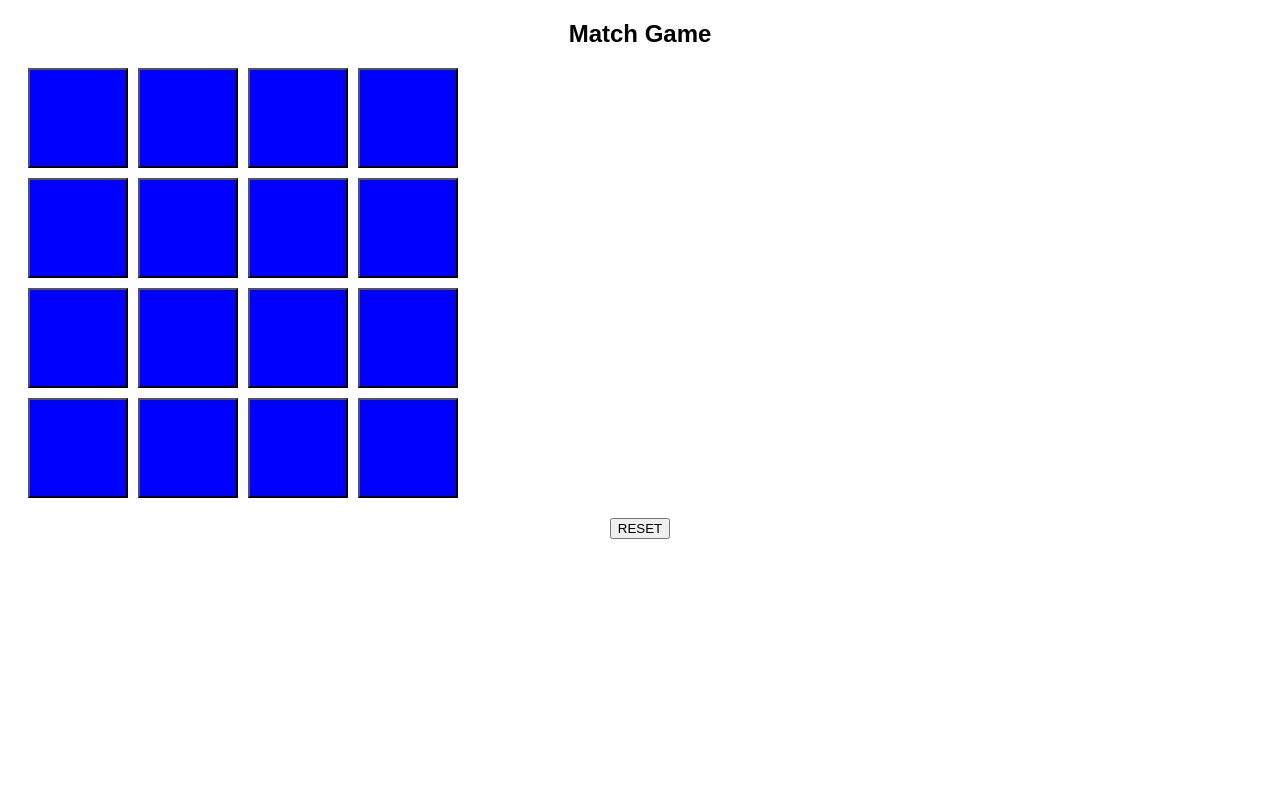
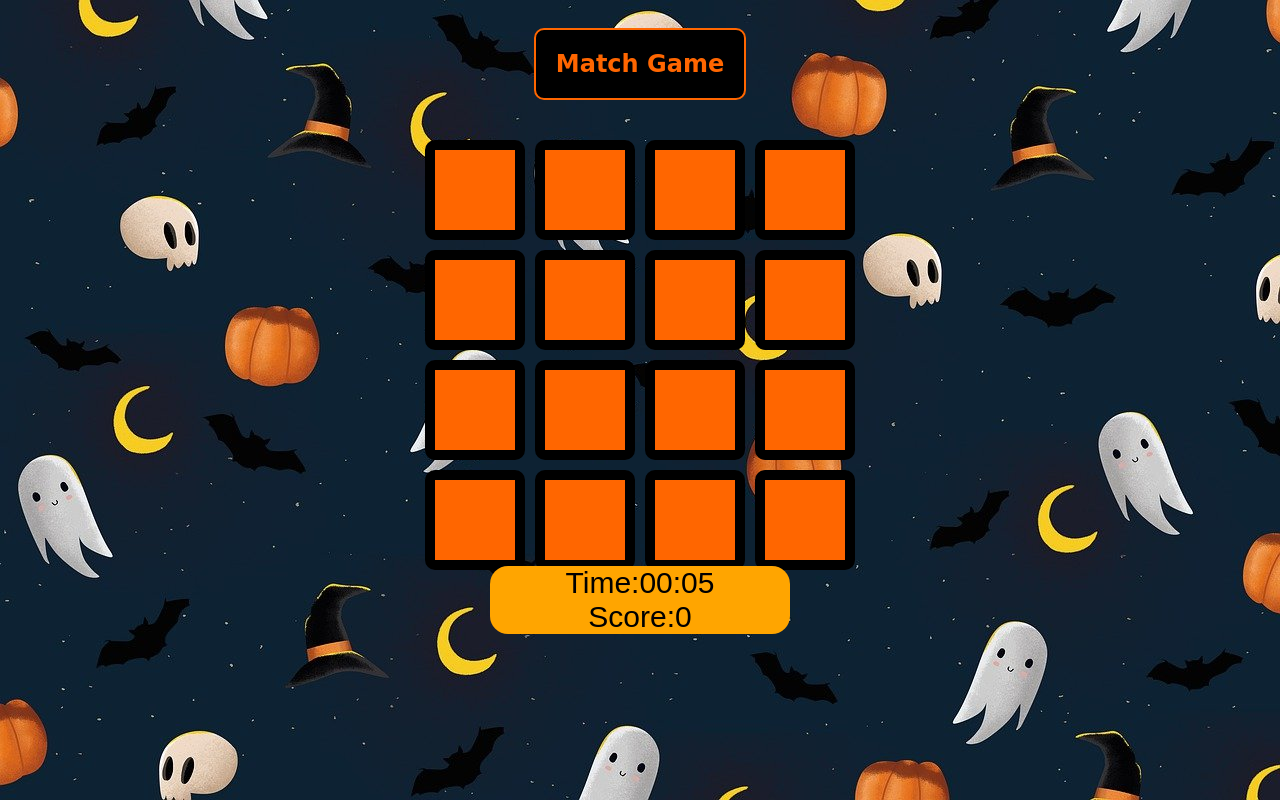
Before and after one commit to EthanH73/Match-Game, a plain HTML site: page index.html in a window 1280 px wide. Drawn offline with Linux system fonts and the light colour scheme.

Commit message:
Add files via upload

```diff
--- a/index.html
+++ b/index.html
@@ -10,8 +10,8 @@
     <h1>Match Game</h1>
    <div class = "wrapper">
     <div class = "stat-container">
-    <div id = "Time"> </div>
-    <div id = "Score"> </div>
+    <div id = "Time">Time:00:00</div>
+    <div id = "Score"> Score:0 </div>
     </div>
    </div>
     <div id ="matchgamegrid">
@@ -32,7 +32,7 @@
       <button class = "button"> </button>
       <button class = "button"> </button>
     </div>
-  <button onclick = window.location.reload();>RESET</button>
+  <button id = "reset" onclick = window.location.reload();>RESET</button>
     <script src="script.js"></script>
 </body>
 </html>
--- a/script.js
+++ b/script.js
@@ -1,5 +1,6 @@
 let matchedCards = [];
 let flippedCards = [];
+Score = document.getElementById("Score")
 let score = 0;
 const buttonPairs = 8;
 const Time = document.getElementById("Time");
@@ -18,13 +19,13 @@ function checkMatch() {
       matchedCards.push(flippedCards[0], flippedCards[1]);
       flippedCards = [];
       score++;
-
+      Score.innerHTML = "Score:" +score;
       alert("You found a match!");
     } else {
       setTimeout(() => {
         for (const card of flippedCards) {
           card.style.backgroundImage = 'none';
-          card.style.backgroundColor = 'blue';
+          card.style.backgroundColor = '#ff6600';
         }
         flippedCards = [];
       }, 1000);
@@ -63,7 +64,7 @@ function assignCardImage(buttons) {
     const cardImage = remainingImgs.splice(randomIndex, 1)[0];
 
     button.style.backgroundImage = 'none';
-    button.style.backgroundColor = 'blue';
+    button.style.backgroundColor = '#ff6600';
     button.setAttribute('data-image', cardImage);
   }
 
@@ -77,7 +78,7 @@ function assignCardImage(buttons) {
     }
     let secondsValue = second <10 ? `0${second}` : second;
     let minuteValue = minute <10 ?`0${minute}`: minute;
-
     Time.innerHTML = `<span> Time:</span>${minuteValue}:${secondsValue}`;
-  };
+  }
+  setInterval(timeGenerator, 1000);
 }
--- a/style.css
+++ b/style.css
@@ -1,11 +1,24 @@
 body {
   font-family: Arial, sans-serif;
   text-align: center;
+  background-image: url("images/Background.jpg");
+  background-size:cover;
+  background-repeat:no-repeat;
+  display:grid;
+  place-items:center;
 }
 
 h1 {
   font-size: 24px;
   margin: 20px;
+  font-family: 'Creepster', cursive;
+  color: #ff6600;
+  text-shadow: 2px 2px 3px #000;
+  background: #000;
+  padding: 20px;
+  border: 2px solid #ff6600;
+  border-radius: 10px;
+  text-align: center;
 }
 
 #matchgamegrid {
@@ -13,25 +26,33 @@ h1 {
   grid-template-columns: repeat(4, 100px);
   grid-gap: 10px;
   margin: 20px;
+
 }
 
 .button {
-  background-color: blue;
   background-image: none;
   background-size: cover;
   background-position: center;
+  background-color: #ff6600;
+  border: 10px solid black;
+  border-radius: 10px;
+  padding: 10px 20px;
   width: 100px;
   height: 100px;
 }
 
 .wrapper{
+  font-size:30px;
   box-sizing: border-box;
-  width:100px;
+  width:300px;
   padding:10px, 10px;
-  background-color:gray;
-  position:absolute;
-  transform: translate(-50%,-50%);
-  left:50%;
-  top:50%;
+  background-color:orange;
+  position: absolute;
+  top:75%;
+  right:-50;
+  transform: translate(0, -50%);
   border-radius: 0.6em;
 }
+#reset{
+  font-size:30px;
+}
```
Also changed, not shown: images/Background.jpg (added), images/deathsickle.png (added), images/horse.png (added), images/pumpkinking.png (added), images/scarecrow.png (added), images/spider.jpg (added), images/threeheadhound.png (added), images/witch.png (added), images/wood.png (added).
